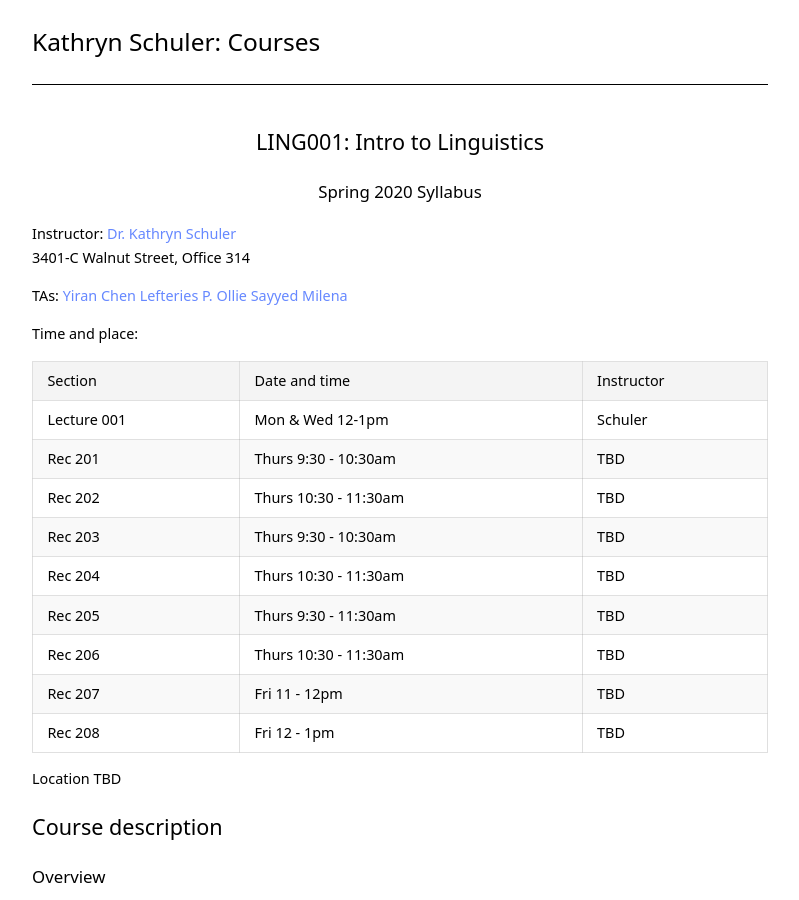
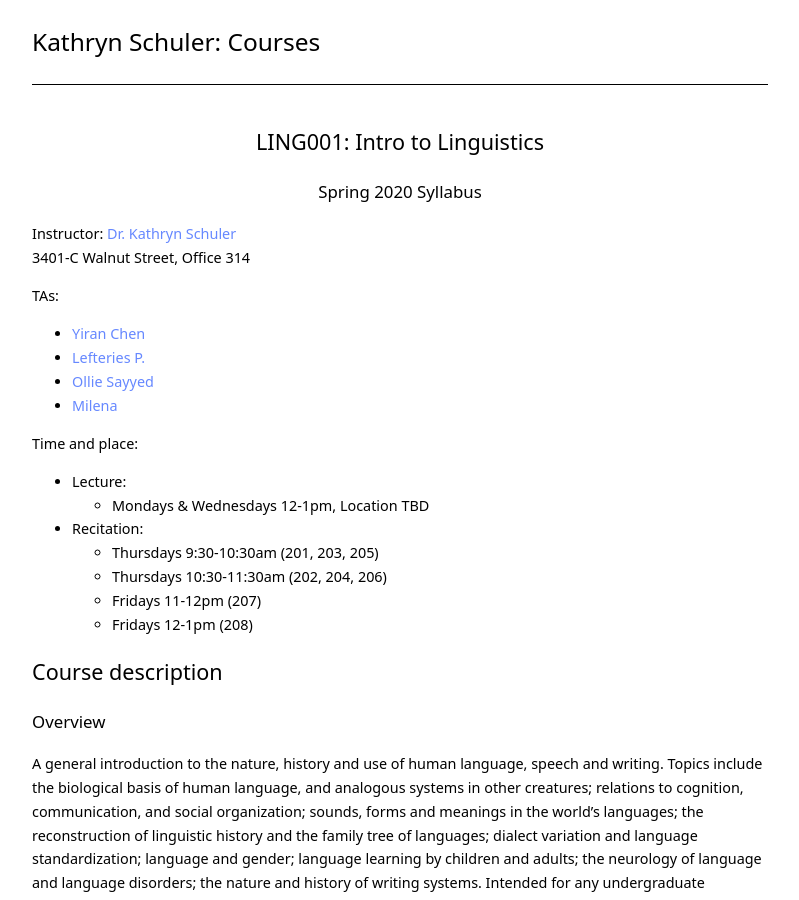
Before and after one commit to kschuler/ling001, a Jekyll site: the page built from ling001/index.md, in a window 1280 px wide and 900 px high. Shown: the whole window, without its empty margins (240-1039 px from the left). Built offline with Jekyll 4.4.1, drawn with Linux system fonts in a browser that asks for light colours.

Commit message:
Update index.md

```diff
--- a/ling001/index.md
+++ b/ling001/index.md
@@ -10,27 +10,19 @@ title: LING001
 3401-C Walnut Street, Office 314
 
 **TAs**:
-[Yiran Chen]()
-[Lefteries P.]()
-[Ollie Sayyed]()
-[Milena]()
+- [Yiran Chen]()
+- [Lefteries P.]()
+- [Ollie Sayyed]()
+- [Milena]()
 
 **Time and place**:
-
-Section | Date and time | Instructor
---- | --- | ---
-Lecture 001 | Mon & Wed 12-1pm | Schuler
-Rec 201 | Thurs 9:30 - 10:30am | TBD
-Rec 202 | Thurs 10:30 - 11:30am | TBD
-Rec 203 | Thurs 9:30 - 10:30am | TBD
-Rec 204 | Thurs 10:30 - 11:30am | TBD
-Rec 205 | Thurs 9:30 - 11:30am | TBD
-Rec 206 | Thurs 10:30 - 11:30am | TBD
-Rec 207 | Fri 11 - 12pm | TBD
-Rec 208 | Fri 12 - 1pm | TBD
-
-
-Location TBD
+- Lecture:
+  - Mondays & Wednesdays 12-1pm, Location TBD
+- Recitation:
+  - Thursdays 9:30-10:30am (201, 203, 205)
+  - Thursdays 10:30-11:30am (202, 204, 206)
+  - Fridays 11-12pm (207)
+  - Fridays 12-1pm (208)
 
 ## Course description
 
```
